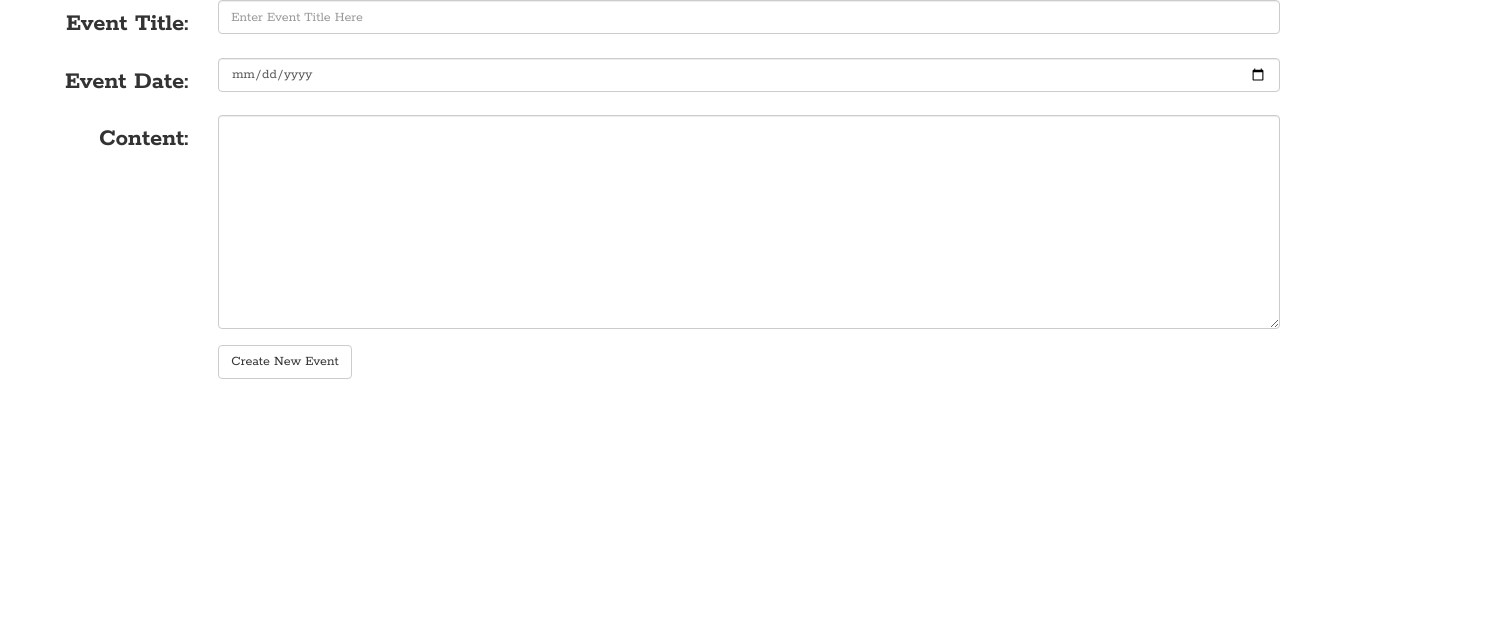
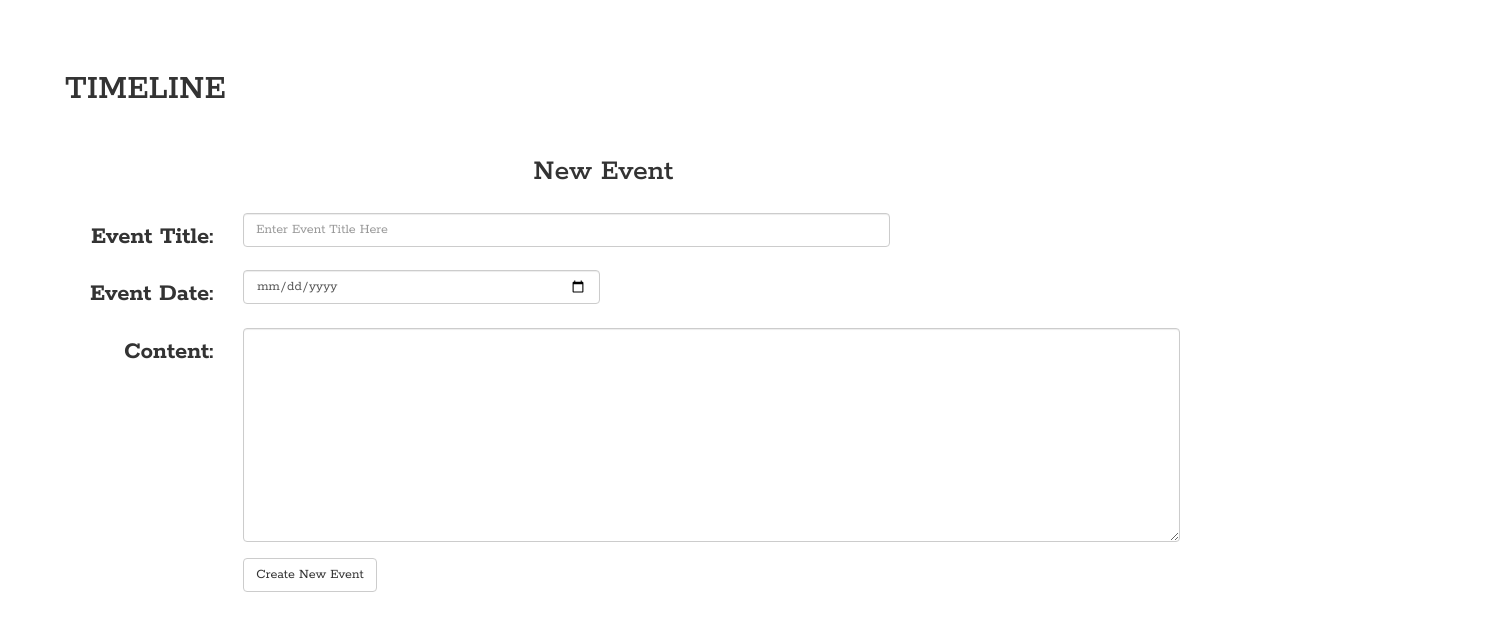
Before and after one commit to jerrudS/timeline, a plain HTML site: page index.html in a window 1280 px wide. Shown: the whole page, 1485 px wide, since content can reach past the window. Drawn offline with nearby package versions, Linux system fonts and the light colour scheme.

Commit message:
Add "TIMELINE" and "New Event" headers. #1

```diff
--- a/index.html
+++ b/index.html
@@ -1,25 +1,33 @@
 <!DOCTYPE html>
 <html>
   <head>
-    <meta name="viewport" content="width=device-width, initial-scale=1"/>
     <link rel="stylesheet" href="https://maxcdn.bootstrapcdn.com/bootstrap/3.3.7/css/bootstrap.min.css" integrity="sha384-BVYiiSIFeK1dGmJRAkycuHAHRg32OmUcww7on3RYdg4Va+PmSTsz/K68vbdEjh4u" crossorigin="anonymous"/>
     <link href="https://fonts.googleapis.com/css?family=Rokkitt:100,200,300,400,500,600,700,800,900" rel="stylesheet"/>
     <link rel="stylesheet" href="styles.css"/>
+    <meta name="viewport" content="width=device-width, initial-scale=1"/>
     <meta charset="utf-8"/>
     <title>TIMELINE</title>
   </head>
   <body>
     <form class="form-horizontal">
+      <div id="project-name" class="form-group">
+        <h1>TIMELINE</h1>
+      </div>
+      <div class="form-group">
+        <div class= "col-sm-10 col-sm-offset-5">
+          <h2>New Event</h2>
+        </div>
+      </div>
       <div class="form-group">
         <label for="eventTitle" class="col-sm-2 control-label">Event Title:</label>
-        <div class="col-sm-10">
-          <input type="eventTitle" class="form-control" id="event-title" placeholder="Enter Event Title Here"/>
+        <div  id="event-title" class="col-sm-7">
+          <input type="eventTitle" class="form-control" placeholder="Enter Event Title Here"/>
         </div>
       </div>
       <div class="form-group">
         <label for="eventDate" class="col-sm-2 control-label">Event Date:</label>
-        <div class="col-sm-10">
-          <input type="date" class="form-control" id="event-date" placeholder="Enter Event Date Here"/>
+        <div id="event-date" class="col-sm-4">
+          <input type="date" class="form-control" placeholder="Enter Event Date Here"/>
         </div>
       </div>
       <div class="form-group">
--- a/styles.css
+++ b/styles.css
@@ -3,3 +3,14 @@
   box-sizing: border-box;
   font-size: 25px;
 }
+
+#project-name {
+  margin-left: 15px;
+}
+
+form {
+  width: 100%;
+  padding-right: 100px;
+  padding-left: 50px;
+  padding-top: 50px;
+}
```
